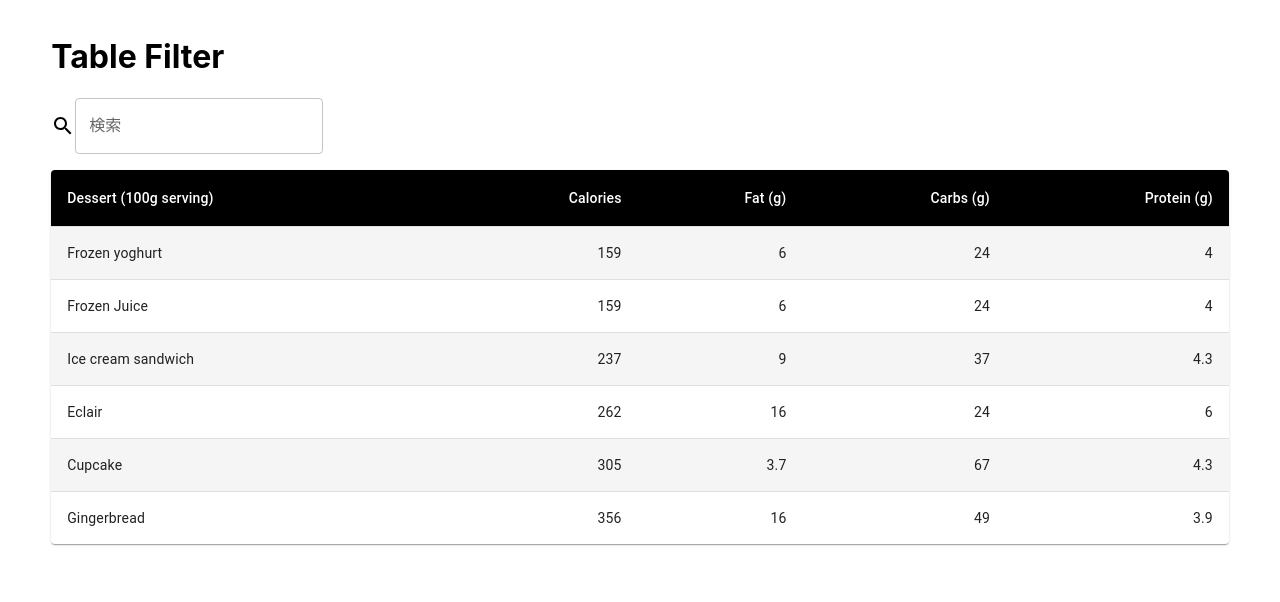
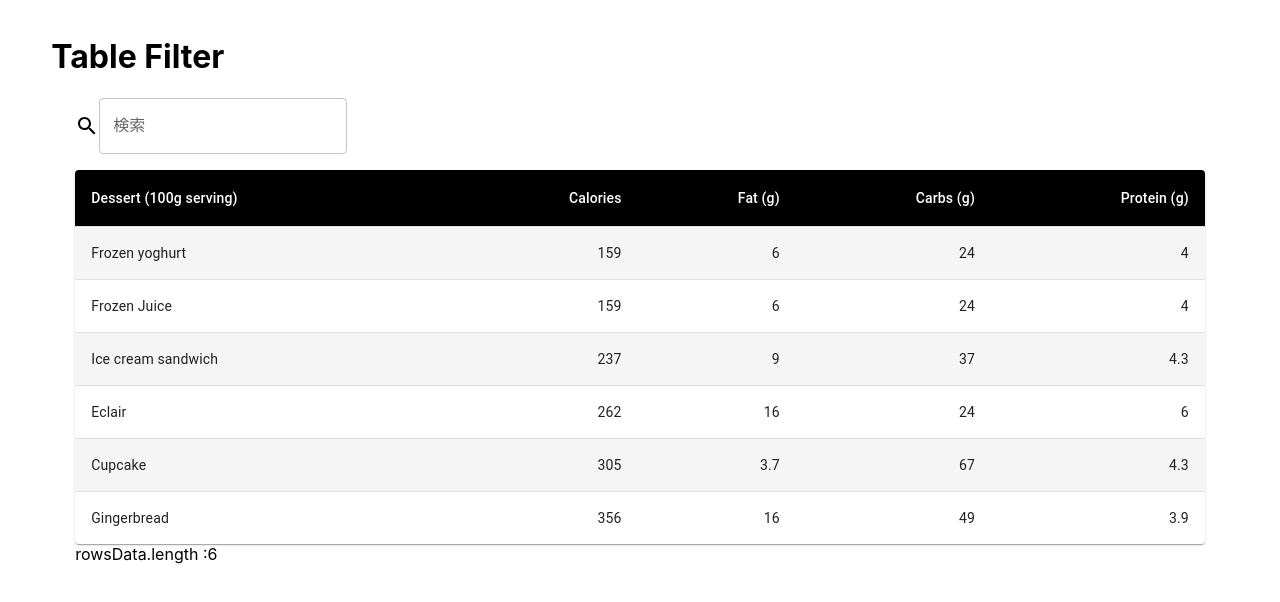
Before and after one commit to BoxPistols/MUI-Table-Search-Filter, a React (Create React App) app: page / in a window 1280 px wide. Shown: the top 602 px of the page. Built offline with nearby package versions, Linux system fonts and the light colour scheme.

Commit message:
Merge Test

```diff
--- a/src/cpmponents/Table/Basic.tsx
+++ b/src/cpmponents/Table/Basic.tsx
@@ -9,6 +9,7 @@ import TableHead from '@mui/material/TableHead';
 import TableRow from '@mui/material/TableRow';
 import Paper from '@mui/material/Paper';
 import { Search } from './Search';
+import { Container } from '@mui/material';
 
 const StyledTableCell = styled(TableCell)(({ theme }) => ({
   [`&.${tableCellClasses.head}`]: {
@@ -89,14 +90,13 @@ export const SetTable = () => {
   const [searched, setSearched] = useState('');
 
   return (
-    <div className='App'>
+    <Container>
       <Search
         initialRows={initialRows}
         searched={searched}
         setRows={setRows}
         setSearched={setSearched}
       />
-      <BasicTable rows={rows} />
-    </div>
+    </Container>
   );
 };
--- a/src/cpmponents/Table/SetTable.tsx
+++ b/src/cpmponents/Table/SetTable.tsx
@@ -1,4 +1,5 @@
 // データを持ち、表示させるプレゼンテーショナルコンポーネント
+import { Container } from '@mui/material';
 import { useState } from 'react';
 import { BasicTable } from './Basic';
 import { Search } from './Search';
@@ -38,7 +39,7 @@ export const SetTable = () => {
   const [searchedData, setSearchedData] = useState('');
 
   return (
-    <>
+    <Container>
       {/*　検索とテーブルのデータ共有 */}
       <Search
         initialRows={initialRowsData} // テーブルデータ
@@ -49,7 +50,10 @@ export const SetTable = () => {
         label='検索'
       />
       {/* テーブル行の設定 */}
-      <BasicTable rows={rowsData} />
-    </>
+      {/* <BasicTable rows={rowsData} /> */}
+      {rowsData.length < 1 ? 'なし' : <BasicTable rows={rowsData} />}
+      {/* 結果件数 */}
+      {}rowsData.length :{rowsData.length}
+    </Container>
   );
 };
```
